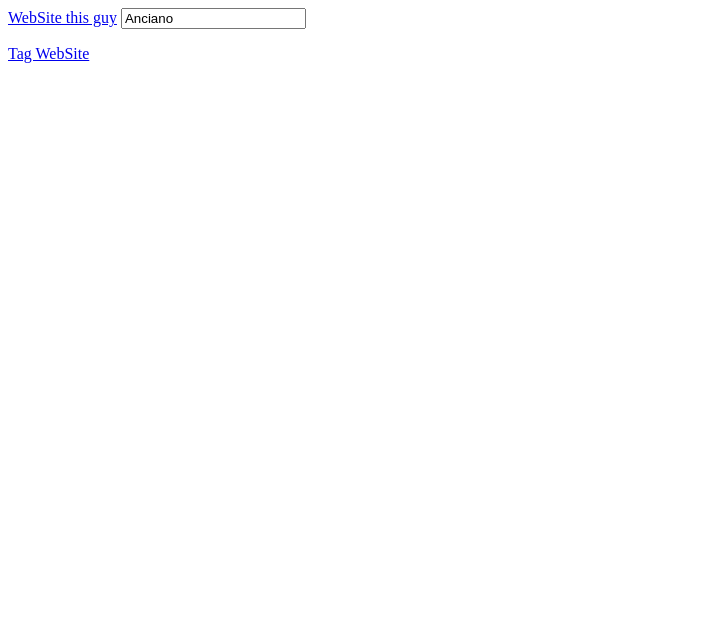
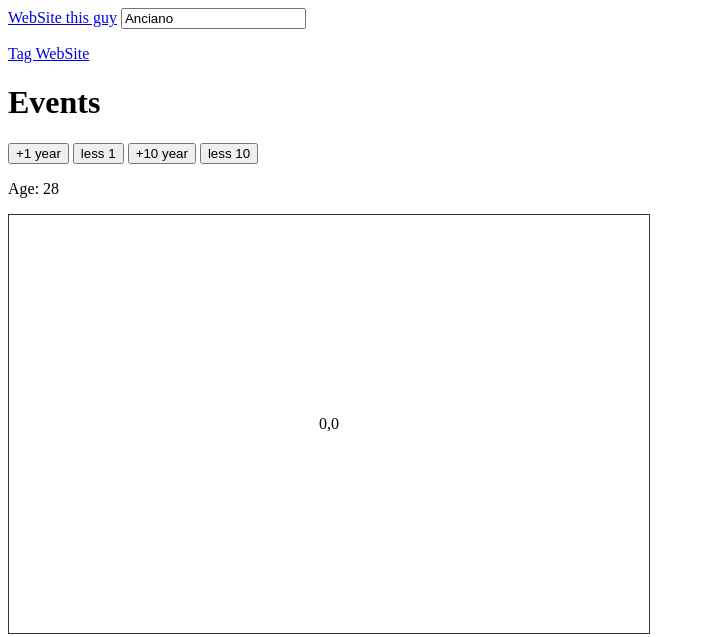
Before and after one commit to berseckchr00/vue, a plain HTML site: page index.html in a window 1280 px wide. Shown: the whole page, without its empty margins (0-705 px from the left). Drawn offline with nearby package versions, Linux system fonts and the light colour scheme.

Commit message:
events v-on

```diff
--- a/app.js
+++ b/app.js
@@ -12,3 +12,24 @@ new Vue({
 			}
 		}
 });
+
+new Vue({
+	el: '#vue-app-events',
+	data: {
+		age: 28,
+		x:0,
+		y:0
+	},
+	methods: {
+		add: function(add){
+			this.age += add;
+		},
+		substract: function(less){
+			this.age -= less;
+		},
+		updateXY: function(event){
+			this.x = event.offsetX;
+			this.y = event.offsetY;
+		}
+	}
+});
--- a/index.html
+++ b/index.html
@@ -1,6 +1,7 @@
 <html>
 	<head>
 		<title>Vue Js Example<sub>Simple Html</sub></title>
+		<link href="style.css" rel="stylesheet" />
 		<script src="https://cdn.jsdelivr.net/npm/vue"></script>
 	</head>
 	<body>
@@ -9,6 +10,21 @@
 			<input type="text" v-bind:value="name">
 			<p v-html=websiteTag></p>
 		</div>
+
+		<div id="vue-app-events">
+			<h1>Events</h1>
+			<button @click="add(1)">+1 year</button>
+			<button v-on:click="substract(1)">less 1</button>
+
+			<button @dblclick=add(10)>+10 year</button>
+			<button v-on:dblclick="substract(10)">less 10</button>
+
+			<p>Age: {{ age }}</p>
+
+			<div id="canvas" @:mousemove="updateXY">
+				{{x}},{{y}}
+			</div>
+		</div>
 		<script src="app.js"></script>
 	</body>
 </html>
--- /dev/null
+++ b/style.css
@@ -0,0 +1,6 @@
+#canvas {
+    width: 600px;
+    padding: 200px 20px;
+    text-align: center;
+    border: 1px solid #333;
+}
```
